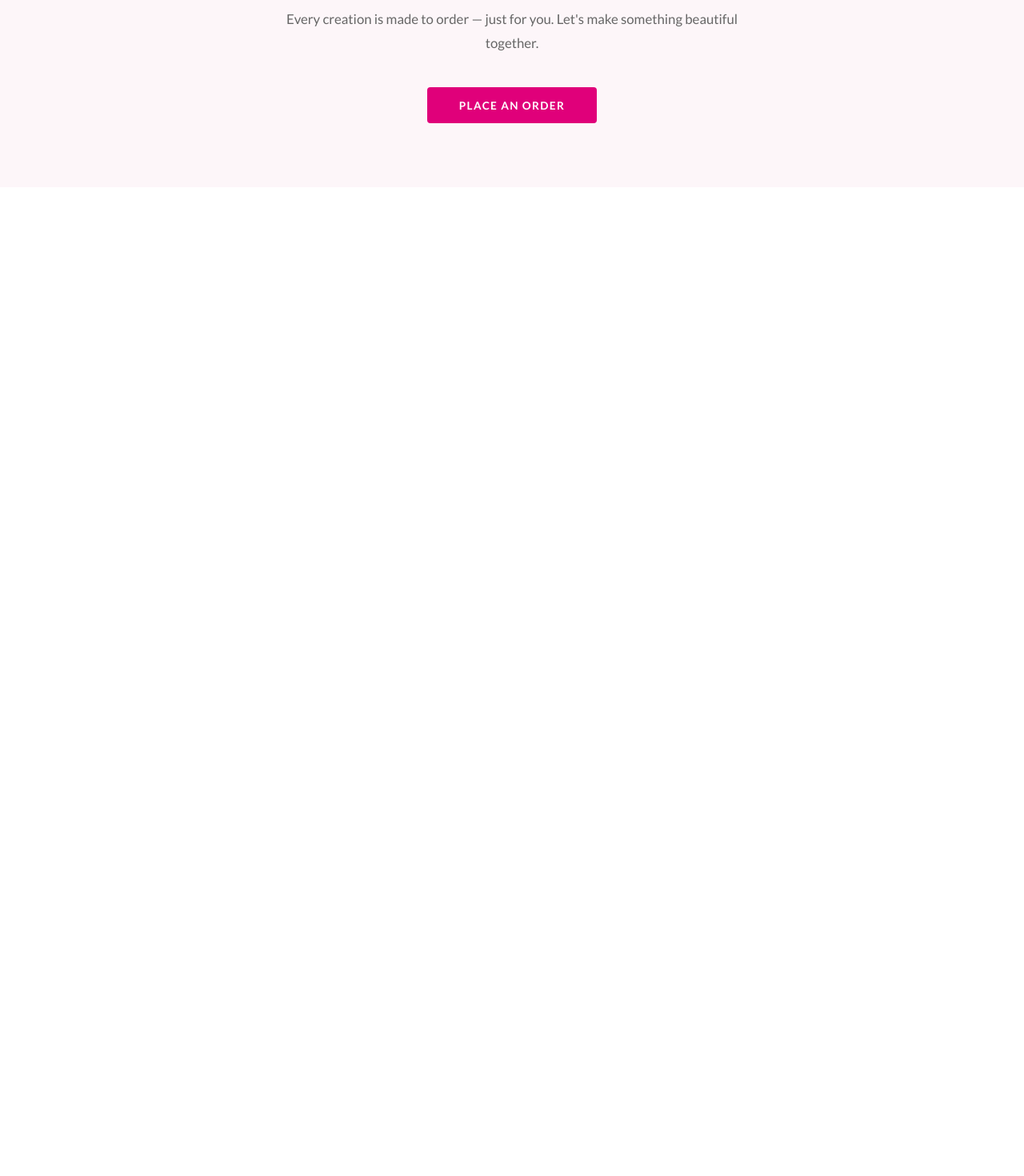
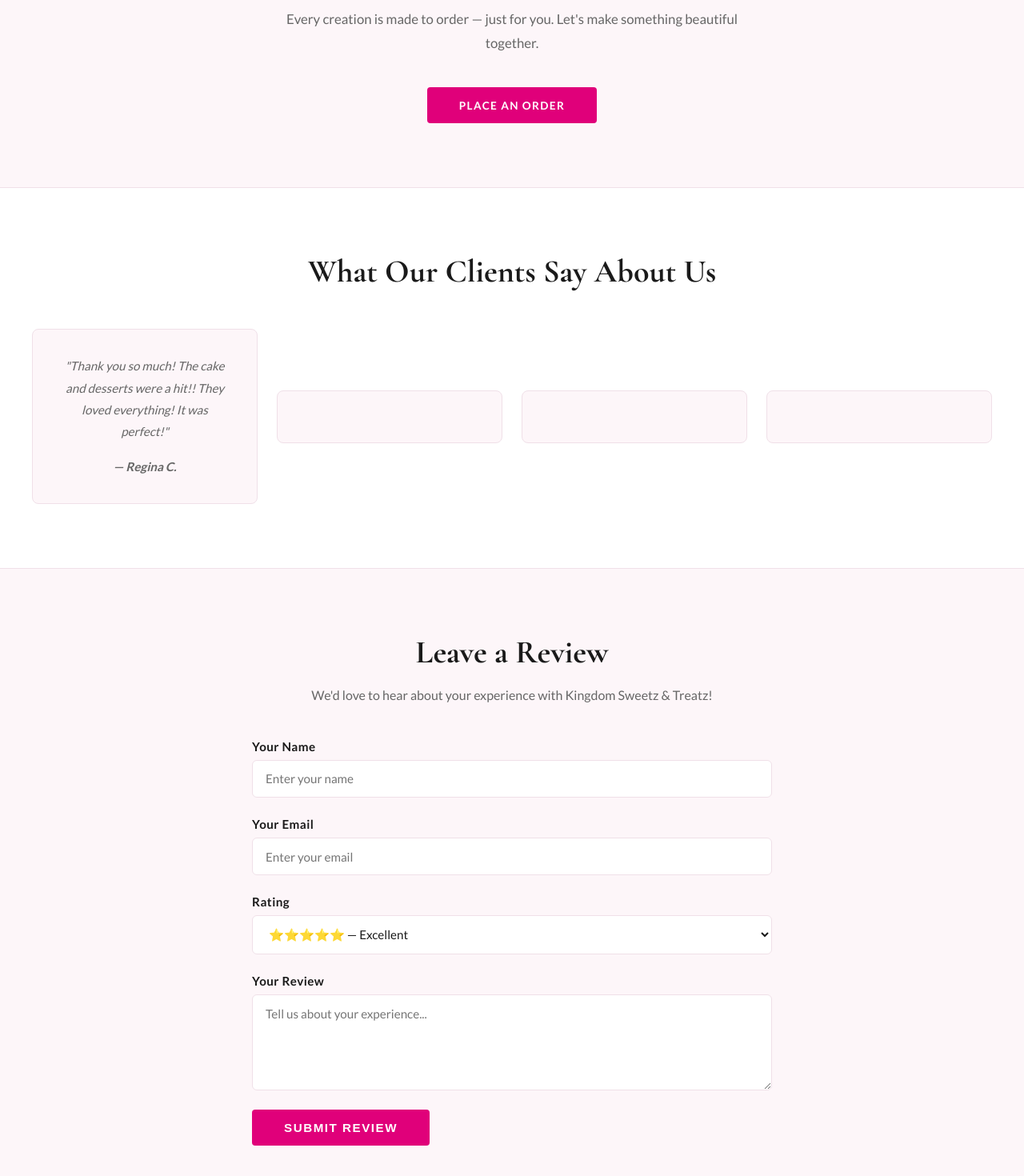
Before and after one commit to THen25/kingdom-sweetz-n-treatz, a React (Vite) app: page /gallery in a window 1280 px wide. Shown: the part 1190-2660 px from the top of the page at 80% size. Before the commit the page ends 1424 px from the top, so only its background shows below. Built offline with nearby package versions, Linux system fonts and the light colour scheme.

Commit message:
Added gallery and review form.

```diff
--- a/src/pages/Gallery.jsx
+++ b/src/pages/Gallery.jsx
@@ -1,12 +1,10 @@
+import { useState } from "react";
 import "../styles/Gallery.css";
 import strawberryCups from "../assets/strawberry-cups.jpg";
 import lemonCupcakes from "../assets/lemon-cupcakes.jpg";
 import coachCake from "../assets/coach-cake.jpg";
 import heroBg from "../assets/hero-bg.jpg";
 
-// Each object in this array represents one photo in the gallery.
-// title: the label shown on hover
-// category: the small tag shown above the title
 const galleryItems = [
   {
     id: 1,
@@ -35,15 +33,26 @@ const galleryItems = [
 ];
 
 function Gallery() {
+  const [reviewName, setReviewName] = useState("");
+  const [reviewEmail, setReviewEmail] = useState("");
+  const [reviewRating, setReviewRating] = useState("5");
+  const [reviewText, setReviewText] = useState("");
+  const [submitted, setSubmitted] = useState(false);
+
+  const handleSubmit = (e) => {
+    e.preventDefault();
+    console.log({ reviewName, reviewEmail, reviewRating, reviewText });
+    setSubmitted(true);
+  };
+
   return (
     <main>
       <section className="gallery-header">
-        <h1 className="gallery-header-title">Our Sweet Creations</h1>
+        <h1 className="gallery-header-title">Featured Sweet Creations</h1>
         <p className="gallery-header-subtitle">
           A peek into the kingdom — handcrafted with love and faith.
         </p>
       </section>
-
       <section className="gallery-section">
         <div className="gallery-grid">
           {galleryItems.map((item) => (
@@ -58,7 +67,6 @@ function Gallery() {
           ))}
         </div>
       </section>
-
       <section className="gallery-cta">
         <div className="gallery-cta-container">
           <h2 className="gallery-cta-title">Love What You See?</h2>
@@ -71,6 +79,102 @@ function Gallery() {
           </a>
         </div>
       </section>
+      <section className="client-review-section">
+        <h2 className="client-review-title">What Our Clients Say About Us</h2>
+        <div className="client-review-container">
+          <div className="client-review">
+            <p>
+              "Thank you so much! The cake and desserts were a hit!! They loved
+              everything! It was perfect!"
+            </p>
+            <p className="client-review-name">— Regina C.</p>
+          </div>
+          <div className="client-review">
+            <p></p>
+          </div>
+          <div className="client-review">
+            <p></p>
+          </div>
+          <div className="client-review">
+            <p></p>
+          </div>
+        </div>
+      </section>
+
+      <section className="review-form-section">
+        <div className="review-form-container">
+          <h2 className="review-form-title">Leave a Review</h2>
+          <p className="review-form-subtitle">
+            We'd love to hear about your experience with Kingdom Sweetz &
+            Treatz!
+          </p>
+
+          {submitted ? (
+            <div className="review-success">
+              <p>
+                Thank you for your review! We appreciate your kind words. 🎉
+              </p>
+            </div>
+          ) : (
+            <form className="review-form" onSubmit={handleSubmit}>
+              <div className="form-group">
+                <label htmlFor="reviewName">Your Name</label>
+                <input
+                  type="text"
+                  id="reviewName"
+                  placeholder="Enter your name"
+                  value={reviewName}
+                  onChange={(e) => setReviewName(e.target.value)}
+                  required
+                />
+              </div>
+
+              <div className="form-group">
+                <label htmlFor="reviewEmail">Your Email</label>
+                <input
+                  type="email"
+                  id="reviewEmail"
+                  placeholder="Enter your email"
+                  value={reviewEmail}
+                  onChange={(e) => setReviewEmail(e.target.value)}
+                  required
+                />
+              </div>
+
+              <div className="form-group">
+                <label htmlFor="reviewRating">Rating</label>
+                <select
+                  id="reviewRating"
+                  value={reviewRating}
+                  onChange={(e) => setReviewRating(e.target.value)}
+                >
+                  <option value="5">⭐⭐⭐⭐⭐ — Excellent</option>
+                  <option value="4">⭐⭐⭐⭐ — Great</option>
+                  <option value="3">⭐⭐⭐ — Good</option>
+                  <option value="2">⭐⭐ — Fair</option>
+                  <option value="1">⭐ — Poor</option>
+                </select>
+              </div>
+
+              <div className="form-group">
+                <label htmlFor="reviewText">Your Review</label>
+                <textarea
+                  id="reviewText"
+                  placeholder="Tell us about your experience..."
+                  value={reviewText}
+                  onChange={(e) => setReviewText(e.target.value)}
+                  rows="5"
+                  required
+                />
+              </div>
+
+              <button type="submit" className="review-submit-btn">
+                Submit Review
+              </button>
+            </form>
+          )}
+        </div>
+      </section>
     </main>
   );
 }
--- a/src/styles/Gallery.css
+++ b/src/styles/Gallery.css
@@ -127,3 +127,149 @@
 .gallery-cta-btn:hover {
   background-color: #b8005e;
 }
+
+.client-review-section {
+  background-color: #ffffff;
+  padding: 5rem 2rem;
+  border-top: 1px solid #f0e0e8;
+}
+
+.client-review-title {
+  font-size: 2.5rem;
+  color: #1a1a1a;
+  text-align: center;
+  margin-bottom: 3rem;
+}
+
+.client-review-container {
+  display: flex;
+  justify-content: space-between;
+  align-items: center;
+  gap: 1.5rem;
+  max-width: 1200px;
+  margin: 0 auto;
+  flex-wrap: wrap;
+}
+
+.client-review {
+  background-color: #fdf6f9;
+  border: 1px solid #f0e0e8;
+  border-radius: 8px;
+  padding: 2rem;
+  flex: 1;
+  min-width: 220px;
+  text-align: center;
+}
+
+.client-review p {
+  font-size: 0.95rem;
+  color: #666666;
+  line-height: 1.8;
+  font-style: italic;
+}
+
+.client-review-name {
+  font-size: 0.9rem;
+  color: #e0007a;
+  font-weight: 700;
+  font-style: normal;
+  margin-top: 1rem;
+}
+
+.review-form-section {
+  background-color: #fdf6f9;
+  padding: 5rem 2rem;
+  border-top: 1px solid #f0e0e8;
+}
+
+.review-form-container {
+  max-width: 650px;
+  margin: 0 auto;
+}
+
+.review-form-title {
+  font-size: 2.5rem;
+  color: #1a1a1a;
+  text-align: center;
+  margin-bottom: 1rem;
+}
+
+.review-form-subtitle {
+  font-size: 1rem;
+  color: #666666;
+  text-align: center;
+  margin-bottom: 2.5rem;
+  line-height: 1.8;
+}
+
+.review-form {
+  display: flex;
+  flex-direction: column;
+  gap: 1.5rem;
+}
+
+.form-group {
+  display: flex;
+  flex-direction: column;
+  gap: 0.5rem;
+}
+
+.form-group label {
+  font-size: 0.95rem;
+  font-weight: 700;
+  color: #1a1a1a;
+  letter-spacing: 0.03em;
+}
+
+.form-group input,
+.form-group select,
+.form-group textarea {
+  padding: 0.85rem 1rem;
+  border: 1px solid #f0e0e8;
+  border-radius: 6px;
+  font-size: 0.95rem;
+  font-family: "Lato", sans-serif;
+  color: #1a1a1a;
+  background-color: #ffffff;
+  outline: none;
+  transition: border-color 0.3s ease;
+}
+
+.form-group input:focus,
+.form-group select:focus,
+.form-group textarea:focus {
+  border-color: #e0007a;
+}
+
+.review-submit-btn {
+  padding: 0.9rem 2.5rem;
+  background-color: #e0007a;
+  color: #ffffff;
+  border: none;
+  border-radius: 4px;
+  font-size: 0.95rem;
+  font-weight: 700;
+  letter-spacing: 0.1em;
+  text-transform: uppercase;
+  cursor: pointer;
+  transition: background-color 0.3s ease;
+  align-self: flex-start;
+}
+
+.review-submit-btn:hover {
+  background-color: #b8005e;
+}
+
+.review-success {
+  background-color: #ffffff;
+  border: 1px solid #f0e0e8;
+  border-radius: 8px;
+  padding: 2rem;
+  text-align: center;
+}
+
+.review-success p {
+  font-size: 1.1rem;
+  color: #e0007a;
+  font-weight: 700;
+}
```
